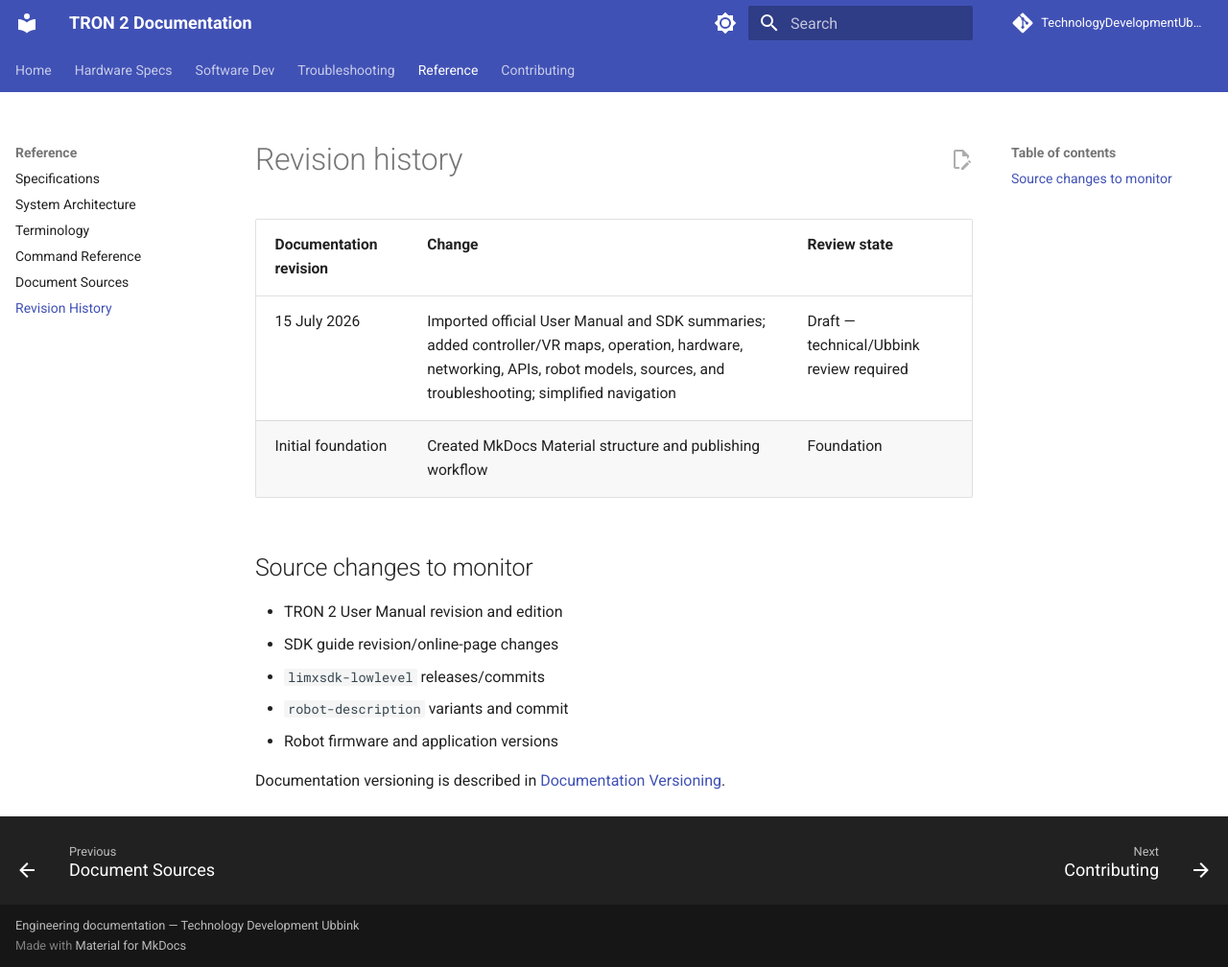
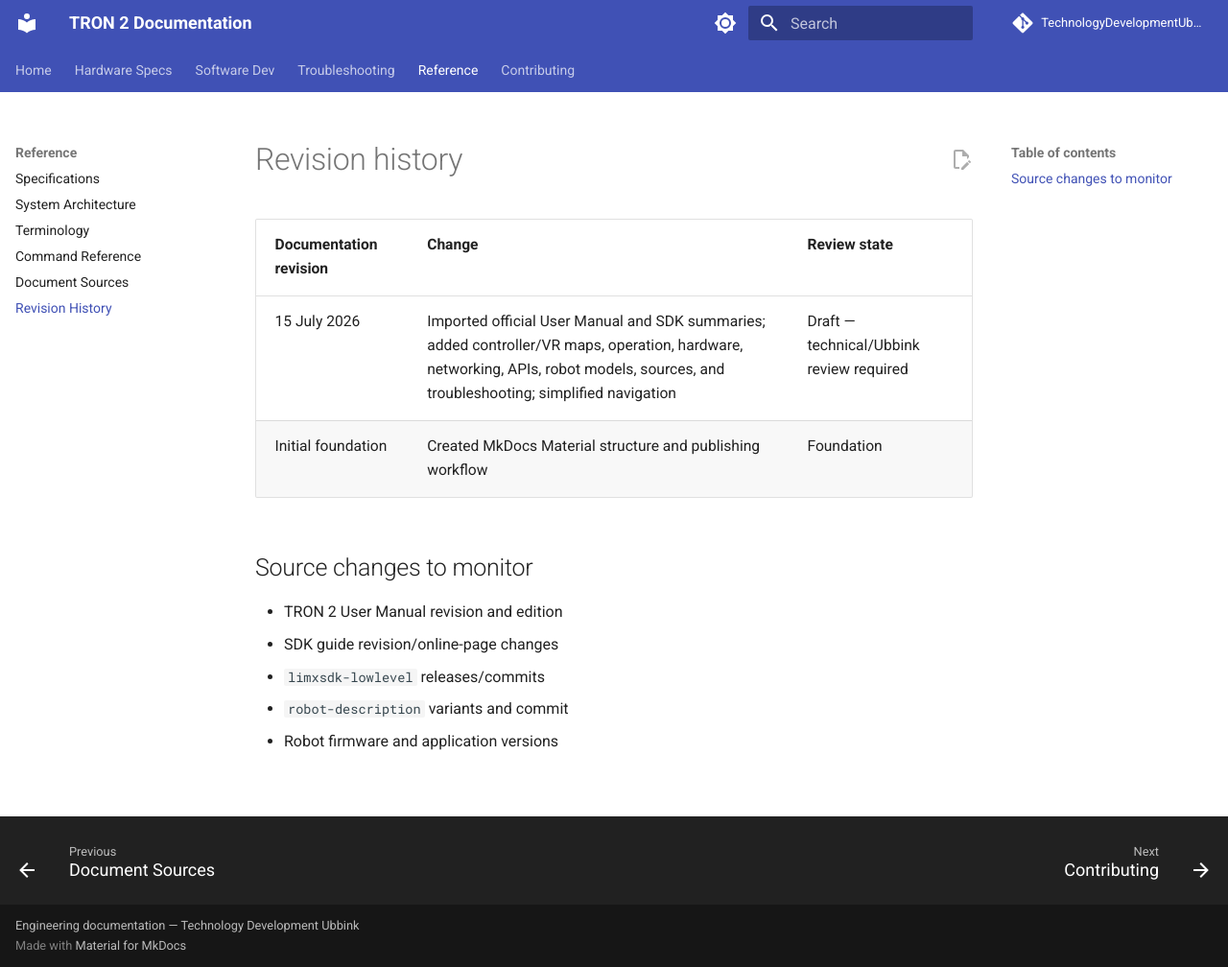
Before and after one commit to TechnologyDevelopmentUbbink/Tron2, an MkDocs documentation site: the page built from docs/reference/revision-history.md, in a window 1280 px wide and 1008 px high. Shown: the whole window at 96% size. Built offline with MkDocs 1.6.1 and Material for MkDocs 9.7.7, drawn with Linux system fonts in a browser that asks for light colours; comment, search, counter and statistics services are not loaded.

Commit message:
Comment out versioning description in revision history
Comment out the documentation versioning reference.

```diff
--- a/docs/reference/revision-history.md
+++ b/docs/reference/revision-history.md
@@ -13,4 +13,4 @@
 - `robot-description` variants and commit
 - Robot firmware and application versions
 
-Documentation versioning is described in [Documentation Versioning](../contributing/versioning.md).
+<!--Documentation versioning is described in [Documentation Versioning](../contributing/versioning.md). -->
```
